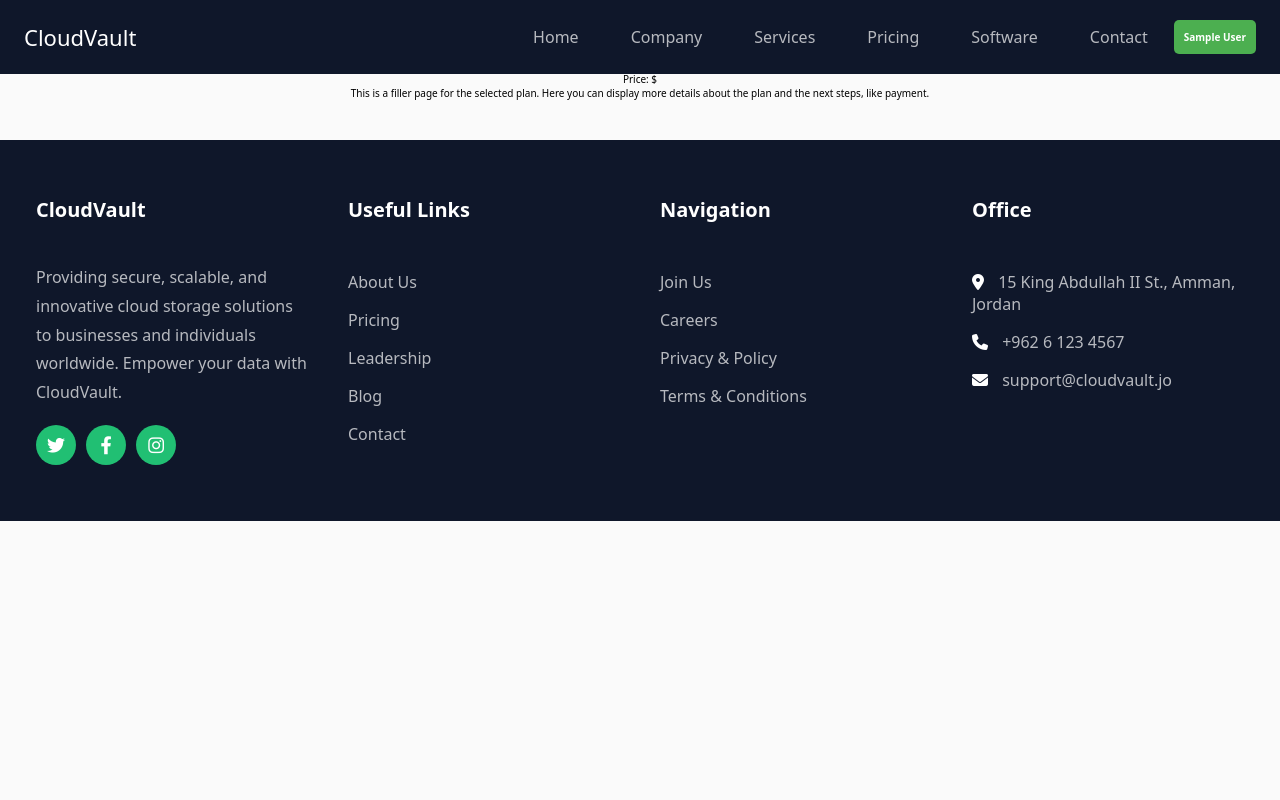
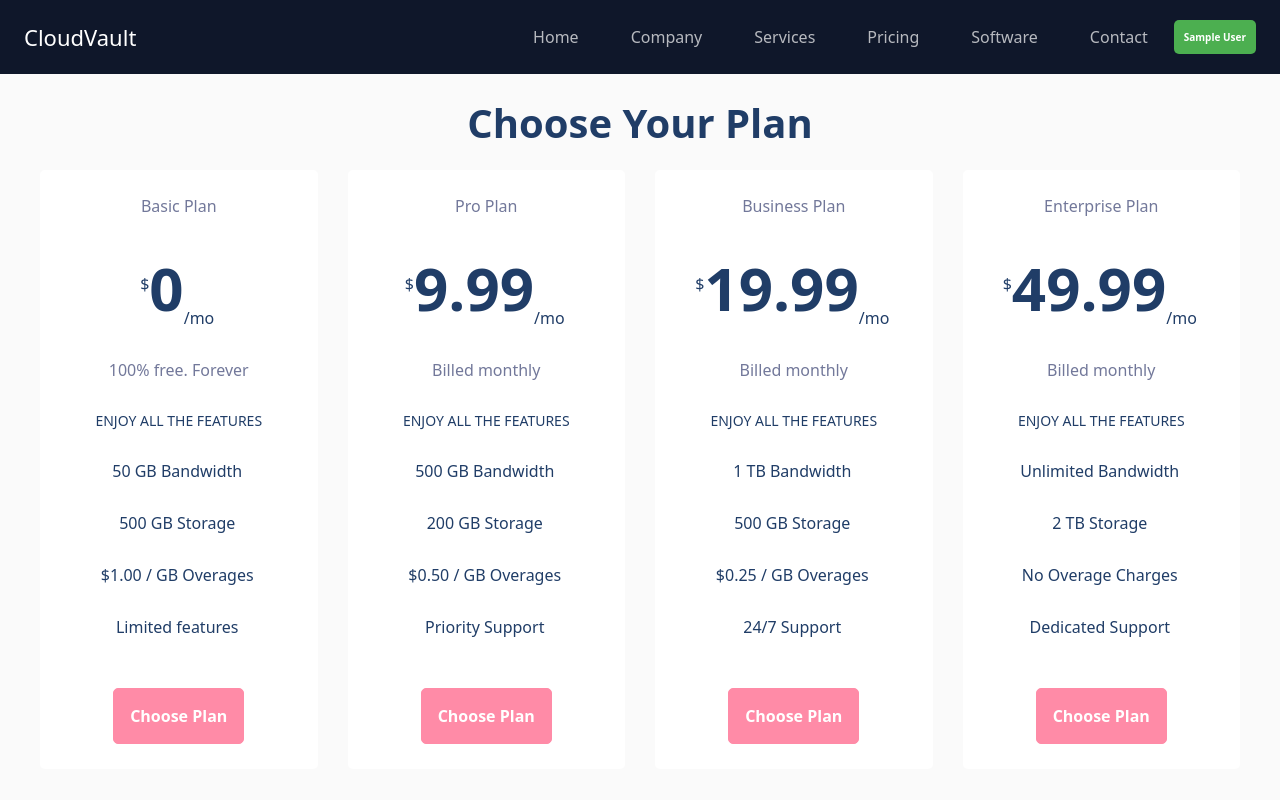
Before and after one commit to Qutiba98/cloud-template-master, a React (Create React App) app: page /plan in a window 1280 px wide. Shown: the top 800 px of the page. Built offline with nearby package versions, Linux system fonts and the light colour scheme; no server answers; sample sign-in values are in the browser's storage.

Commit message:
Making the plan page and linking it with payment page

```diff
--- a/src/components/plan/Plan.jsx
+++ b/src/components/plan/Plan.jsx
@@ -1,18 +1,95 @@
-// src/components/plan/Plan.js
-import React from 'react';
-import { useLocation } from 'react-router-dom';
+import React, { useEffect, useState } from 'react';
+import './plan.css';
+import PricingBox from '../main/pricing/box/PricingBox';
+import { auth, db } from '../../firebase'; // Import Firebase Auth and Firestore
+import { collection, addDoc } from 'firebase/firestore'; // Import Firestore methods for adding documents
+import { useNavigate } from 'react-router-dom'; // Import useNavigate for routing
 
 function Plan() {
-  const location = useLocation();
-  const queryParams = new URLSearchParams(location.search);
-  const planName = queryParams.get('name');
-  const planPrice = queryParams.get('price');
+  const [userEmail, setUserEmail] = useState(null); // To store the logged-in user's email
+  const navigate = useNavigate(); // For navigation
+
+  // UseEffect to get the logged-in user's email
+  useEffect(() => {
+    const unsubscribe = auth.onAuthStateChanged((user) => {
+      if (user) {
+        setUserEmail(user.email); // Set the logged-in user's email
+      } else {
+        setUserEmail(null); // No user is logged in
+        navigate('/login'); // Redirect to login page if not logged in
+      }
+    });
+
+    // Clean up the subscription on component unmount
+    return () => unsubscribe();
+  }, [navigate]);
+
+  // Function to handle selecting a plan and navigating to the payment page
+  const handleSelectPlan = async (planName, price) => {
+    if (!userEmail) {
+      navigate('/login'); // Redirect to login page if not logged in
+      return;
+    }
+
+    try {
+      // Add a new document in Firestore for the selected plan under the 'userPlans' collection
+      await addDoc(collection(db, 'userPlans'), {
+        email: userEmail,
+        planName: planName,
+        price: price,
+        timestamp: new Date(),
+      });
+      navigate(`/payment?planName=${planName}&price=${price}`); // Navigate to the Payment page with selected plan details
+    } catch (error) {
+      console.error('Error saving the plan: ', error);
+    }
+  };
+
+  // Pricing plan data (you can replace this with data from your backend)
+  const pricingPlans = [
+    {
+      planName: 'Basic Plan',
+      price: 0,
+      isFree: true,
+      features: ['50 GB Bandwidth', '500 GB Storage', '$1.00 / GB Overages', 'Limited features'],
+    },
+    {
+      planName: 'Pro Plan',
+      price: 9.99,
+      isFree: false,
+      features: ['500 GB Bandwidth', '200 GB Storage', '$0.50 / GB Overages', 'Priority Support'],
+    },
+    {
+      planName: 'Business Plan',
+      price: 19.99,
+      isFree: false,
+      features: ['1 TB Bandwidth', '500 GB Storage', '$0.25 / GB Overages', '24/7 Support'],
+    },
+    {
+      planName: 'Enterprise Plan',
+      price: 49.99,
+      isFree: false,
+      features: ['Unlimited Bandwidth', '2 TB Storage', 'No Overage Charges', 'Dedicated Support'],
+    },
+  ];
 
   return (
-    <div style={{ padding: '40px', textAlign: 'center' }}>
-      <h1>{planName}</h1>
-      <p>Price: ${planPrice}</p>
-      <p>This is a filler page for the selected plan. Here you can display more details about the plan and the next steps, like payment.</p>
+    <div className='plan'>
+      <div className='plan-title-container'>
+        <h2 className='title-lg plan-title'>Choose Your Plan</h2>
+      </div>
+      <div className='plan-box-container'>
+        {pricingPlans.map((plan, index) => (
+          <PricingBox
+            key={index}
+            planName={plan.planName}
+            price={plan.price}
+            isFree={plan.isFree}
+            features={plan.features}
+            onSelectPlan={() => handleSelectPlan(plan.planName, plan.price)} // Pass the handleSelectPlan function
+          />
+        ))}
+      </div>
     </div>
   );
 }
--- a/src/components/plan/plan.css
+++ b/src/components/plan/plan.css
@@ -0,0 +1,43 @@
+.plan {
+    display: flex;
+    flex-direction: column;
+    align-items: center;
+    justify-content: center;
+    padding: 20px 20px;
+    background-color: #fafafa;
+    min-height: 100vh; /* Ensures the container takes full height of the viewport */
+}
+
+.plan-title-container {
+    margin-bottom: 20px;
+}
+
+.plan-title {
+    color: var(--title-color);
+    text-align: center;
+}
+
+.plan-box-container {
+    display: grid;
+    grid-template-columns: repeat(1, 1fr);
+    gap: 30px;
+    width: 100%;
+    max-width: 1200px;
+}
+
+.pricing-btn {
+    margin-top: 20px;
+    z-index: 10;
+}
+
+@media (min-width: 576px) {
+    .plan-box-container {
+        grid-template-columns: repeat(2, 1fr); /* Adjust for medium screens */
+    }
+}
+
+@media (min-width: 992px) {
+    .plan-box-container {
+        grid-template-columns: repeat(4, 1fr); /* Adjust for larger screens */
+    }
+}
```
